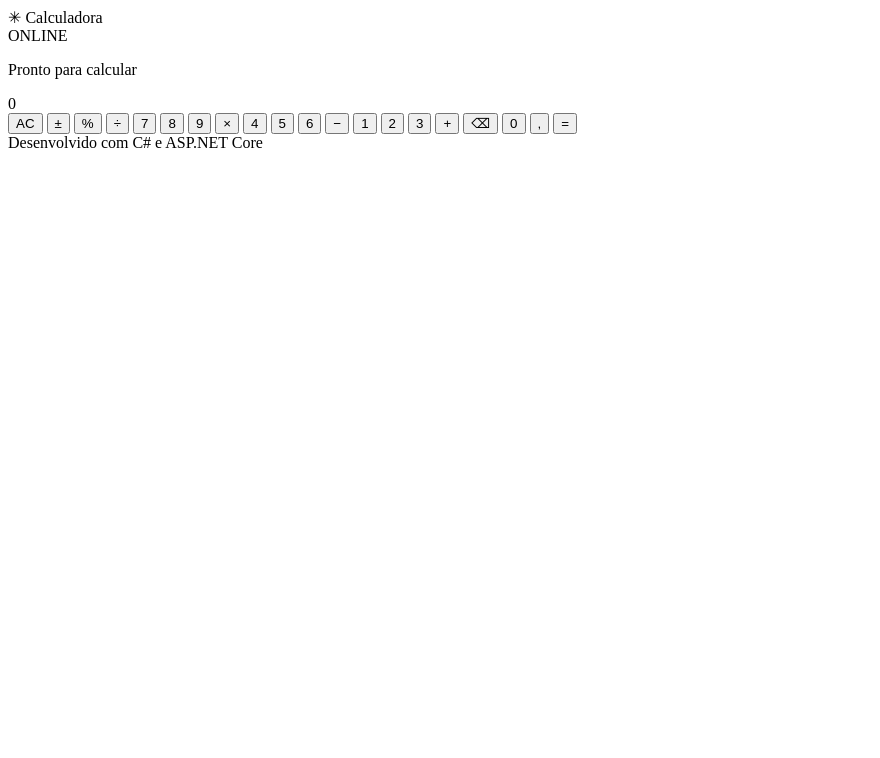
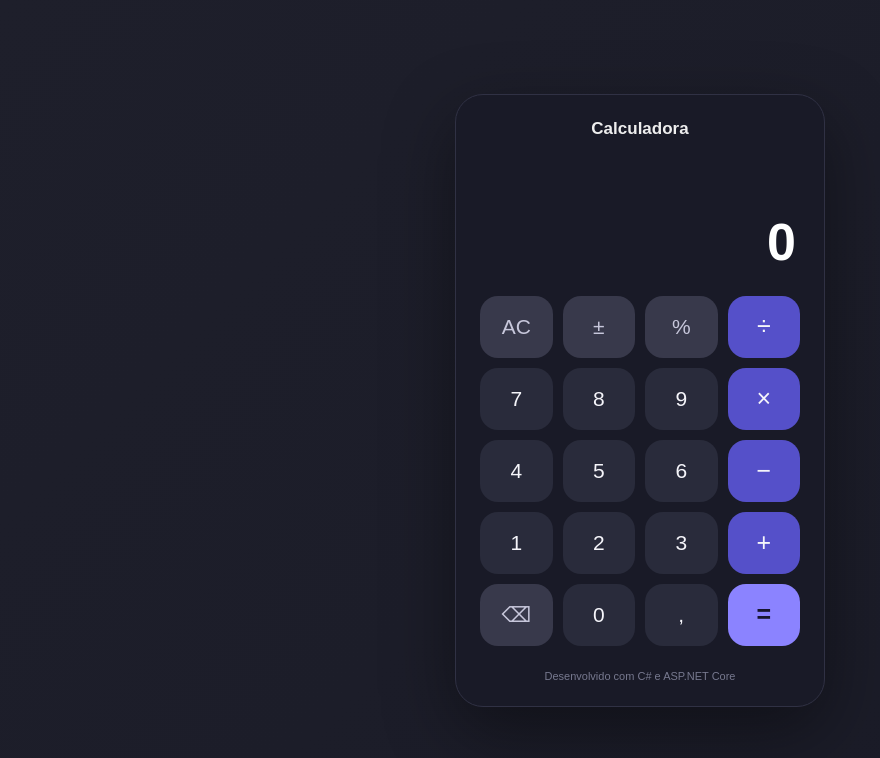
Before and after one commit to DEVWGMS/CalculadoraSimples, a plain HTML site: page wwwroot/index.html in a window 1280 px wide. Shown: the whole page, without its empty margins (0-880 px from the left). Drawn offline with Linux system fonts and the light colour scheme.

Commit message:
Criação do style.css

```diff
--- a/wwwroot/index.html
+++ b/wwwroot/index.html
@@ -1,6 +1,6 @@
-
 <!DOCTYPE html>
 <html lang="pt-BR">
+
 <head>
     <meta charset="UTF-8">
     <meta name="viewport" content="width=device-width, initial-scale=1.0">
@@ -8,18 +8,15 @@
     <link rel="stylesheet" href="style.css">
     <script src="script.js" defer></script>
 </head>
+
 <body>
-    <main class="calculator">
+    <main class="calculadora">
         <header class="top">
             <div class="brand">
-                <span class="brand-icon">✳</span>
                 <span>Calculadora</span>
             </div>
-            <span class="status">ONLINE</span>
         </header>
-
         <section class="display">
-            <p id="expression">Pronto para calcular</p>
             <output id="result" aria-live="polite">0</output>
         </section>
 
@@ -53,4 +50,5 @@
         <footer>Desenvolvido com C# e ASP.NET Core</footer>
     </main>
 </body>
+
 </html>
--- a/wwwroot/style.css
+++ b/wwwroot/style.css
@@ -0,0 +1,159 @@
+* {
+    box-sizing: border-box;
+    margin: 0;
+    padding: 0;
+}
+
+body {
+    min-height: 100vh;
+    display: flex;
+    justify-content: center;
+    align-items: center;
+    padding: 24px;
+    background:
+        linear-gradient(135deg, #1e1f2b, #1a1b27);
+    color: #eee;
+    font-family: Arial, Helvetica, sans-serif;
+}
+
+.calculadora {
+    /* align-items: center;
+    align-content: center; */
+    width: 100%;
+    max-width: 370px;
+    padding: 24px;
+    border: 1px solid #303144;
+    border-radius: 28px;
+    background: #191a27;
+    box-shadow: 0 24px 70px #0006;
+}
+
+.top {
+    display: flex;
+    justify-content: center;
+    align-items: center;
+    /* align-content: center; */
+    margin-bottom: 32px;
+}
+
+.brand {
+    display: flex;
+    align-items: center;
+    /*     align-content: center;*/
+    gap: 10px;
+    font-size: 17px;
+    font-weight: bold;
+}
+
+.brand-icon {
+    color: #a5a0ff;
+    font-size: 24px;
+}
+
+/* .status {
+    padding: 6px 9px;
+    border-radius: 20px;
+    background: #24372f;
+    color: #82e6b0;
+    font-size: 10px;
+    font-weight: bold;
+    letter-spacing: 1px;
+} */
+
+.display {
+    min-height: 125px;
+    display: flex;
+    flex-direction: column;
+    justify-content: flex-end;
+    align-items: flex-end;
+    gap: 12px;
+    padding: 18px 4px 24px;
+    overflow: hidden;
+}
+
+/* #expression {
+    max-width: 100%;
+    color: #9698ad;
+    font-size: 15px;
+    overflow-wrap: anywhere;
+} */
+
+#result {
+    max-width: 100%;
+    color: #ffffff;
+    font-size: clamp(36px, 10vw, 52px);
+    font-weight: 600;
+    overflow-wrap: anywhere;
+}
+
+.keypad {
+    display: grid;
+    grid-template-columns: repeat(4, minmax(0, 1fr));
+    gap: 10px;
+}
+
+.key {
+    min-width: 0;
+    height: 62px;
+    border: 0;
+    border-radius: 18px;
+    color: #f5f5fa;
+    font-size: 21px;
+    cursor: pointer;
+    transition: transform 0.12s, filter 0.12s;
+}
+
+.key:hover {
+    filter: brightness(1.2);
+}
+
+.key:active {
+    transform: scale(0.94);
+}
+
+.number {
+    background: #292b3b;
+}
+
+.function {
+    background: #38394b;
+    color: #c7c7db;
+}
+
+.operator {
+    background: #5550c9;
+    font-size: 25px;
+}
+
+.equals {
+    background: #8b83ff;
+    color: #17152e;
+    font-size: 25px;
+    font-weight: bold;
+}
+
+.zero {
+    grid-column: span 1;
+}
+
+footer {
+    margin-top: 24px;
+    color: #77798f;
+    font-size: 11px;
+    text-align: center;
+}
+
+@media (max-width: 400px) {
+    .calculator {
+        padding: 18px;
+    }
+
+    .keypad {
+        gap: 8px;
+    }
+
+    .key {
+        height: 56px;
+        border-radius: 15px;
+    }
+}
```
